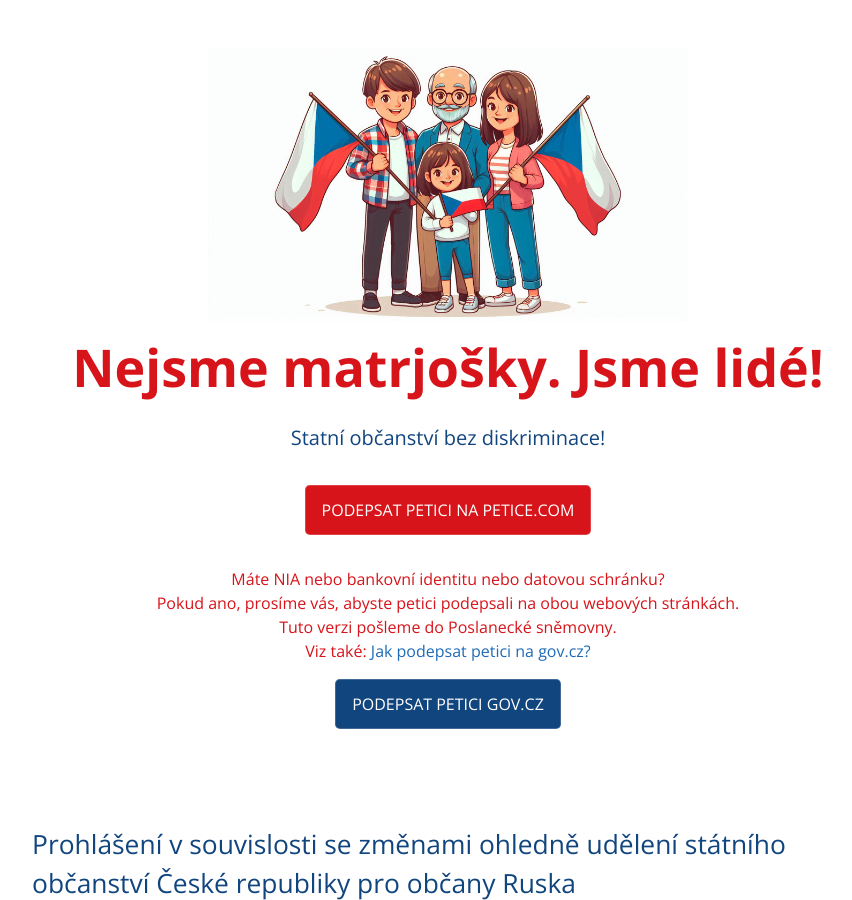
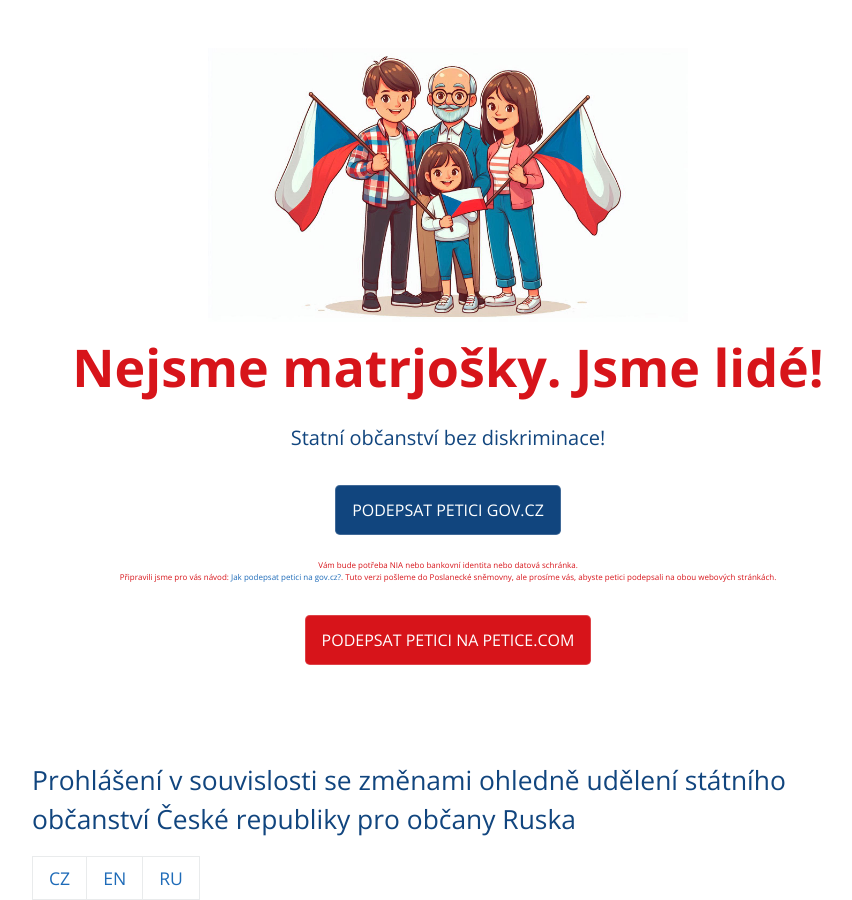
Before and after one commit to thewulf7/jsmelide, a Jekyll site: the page built from index.md, in a window 1280 px wide and 900 px high. Shown: the whole window, without its empty margins (192-1044 px from the left). Built offline with Jekyll 4.4.1, drawn with Linux system fonts in a browser that asks for light colours; comment, search, counter and statistics services are not loaded; some of the changed text lies outside the part shown.

```diff
--- a/_includes/header.html
+++ b/_includes/header.html
@@ -1,8 +1,8 @@
+{% if site.show_sign_petition_gov %}
+{% include header-custom.html %}
+<p style="font-size: 0.5em;">Vám bude potřeba NIA nebo bankovní identita nebo datová schránka. <br/> Připravili jsme pro vás návod: <a href="govcz.html#content">Jak podepsat petici na gov.cz?</a>. Tuto verzi pošleme do Poslanecké sněmovny, ale prosíme vás, abyste petici podepsali na obou webových stránkách.</p>
+{% endif %}
 {% if site.show_sign_petition %}
+<br/>
 <a href="{{ site.petice.com }}" class="btn btn-caps" target="_blank">Podepsat petici na petice.com</a>
 {% endif %}
-{% if site.show_sign_petition_gov %}
-<br/>
-<p>Máte NIA nebo bankovní identitu nebo datovou schránku? <br/> Pokud ano, prosíme vás, abyste petici podepsali na obou webových stránkách.<br/> Tuto verzi pošleme do Poslanecké sněmovny.<br/> Viz také: <a href="govcz.html#content">Jak podepsat petici na gov.cz?</a></p>
-{% include header-custom.html %}
-{% endif %}
```
